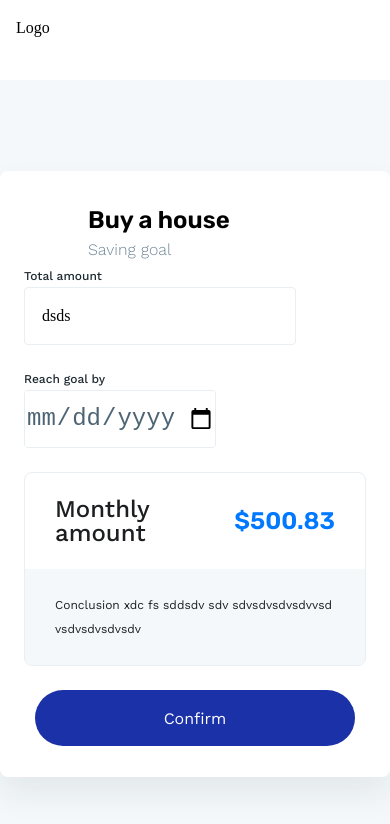
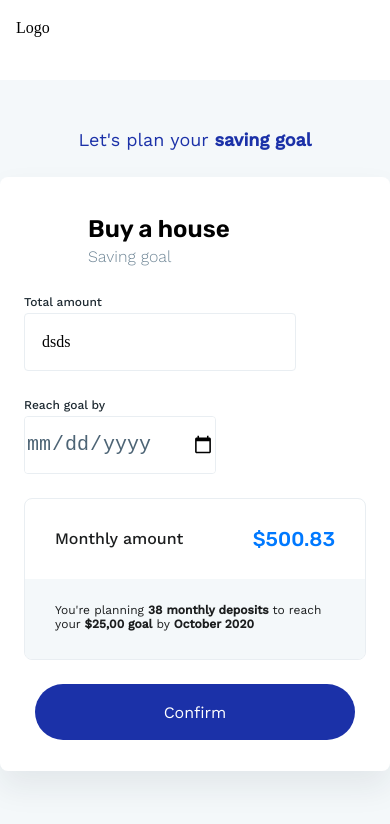
Before and after one commit to YLisDev/origin-financial-assignement, a Next.js app: page / in a window 390 px wide. Shown: the top 824 px of the page. Built offline with nearby package versions, Linux system fonts and the light colour scheme.

Commit message:
Layout fixes and mobile layout update

```diff
--- a/components/SavingsPlanner/UI.tsx
+++ b/components/SavingsPlanner/UI.tsx
@@ -3,6 +3,7 @@ import styled, { css } from 'styled-components';
 
 export const Conatiner = styled.div<{ theme: typeof theme }>`
     padding: 35px 40px;
+    margin: 48px 0;
     width: ${({ theme }) => theme.breakPoints.mobile};
     position: relative;
 
@@ -10,15 +11,29 @@ export const Conatiner = styled.div<{ theme: typeof theme }>`
     border-radius: 8px;
     background-color: ${({ theme }) => theme.colors.background.white};
 
-    overflow: hidden;
-
     @media (max-width: ${({ theme }) => theme.breakPoints.mobile}) {
         padding: 31px 24px;
         width: 100%;
     }
 `;
 
+export const EncouragingCaption = styled.div`
+    position: absolute;
+    top: -48px;
+    left: 0;
+    height: 24px;
+    width: 100%;
+
+    text-align: center;
+    font-size: ${({ theme }) => theme.fontSizes.medium};
+    font-weight: 400;
+    color: ${({ theme }) => theme.colors.accent.dark};
+    font-family: ${({ theme }) => theme.fonts.other};
+`;
+
 export const Header = styled.header`
+    margin-bottom: 20px;
+
     display: flex;
     align-items: center;
     justify-content: flex-start;
@@ -33,7 +48,6 @@ export const HeaderCaption = styled.span<{ theme: typeof theme }>`
     font-family: ${({ theme }) => theme.fonts.other};
     font-weight: 300;
     font-size: ${({ theme }) => theme.fontSizes.mediumSmall};
-    line-height: 24px;
     color: ${({ theme }) => theme.colors.text.caption};
 `;
 
@@ -101,6 +115,10 @@ export const AmountInput = styled.input<{ theme: typeof theme }>`
     font-size: ${({ theme }) => theme.fontSizes.large};
     line-height: 28px;
     color: ${({ theme }) => theme.colors.text.input};
+
+    @media (max-width: ${({ theme }) => theme.breakPoints.mobile}) {
+        font-size: ${({ theme }) => theme.fontSizes.mediumLarge};
+    }
 `;
 
 export const ResultsContainer = styled.div<{ theme: typeof theme }>`
@@ -121,16 +139,24 @@ export const MonthlyAmmountCaption = styled.span<{ theme: typeof theme }>`
     font-size: ${({ theme }) => theme.fontSizes.large};
     line-height: 24px;
     color: ${({ theme }) => theme.colors.text.default};
+
+    @media (max-width: ${({ theme }) => theme.breakPoints.mobile}) {
+        font-size: ${({ theme }) => theme.fontSizes.mediumSmall};
+    }
 `;
 
 export const MonthlyAmmountValue = styled.span<{ theme: typeof theme }>`
     display: block;
 
     font-family: ${({ theme }) => theme.fonts.headers};
-    font-weight: 600;
-    font-size: ${({ theme }) => theme.fontSizes.large};
+    font-weight: 500;
+    font-size: ${({ theme }) => theme.fontSizes.extraLarge};
     line-height: 24px;
     color: ${({ theme }) => theme.colors.accent.light};
+
+    @media (max-width: ${({ theme }) => theme.breakPoints.mobile}) {
+        font-size: ${({ theme }) => theme.fontSizes.mediumLarge};
+    }
 `;
 
 export const Conclusion = styled.p<{ theme: typeof theme }>`
@@ -146,7 +172,6 @@ export const Conclusion = styled.p<{ theme: typeof theme }>`
     font-family: ${({ theme }) => theme.fonts.other};
     font-weight: 400;
     font-size: ${({ theme }) => theme.fontSizes.extraSmall};
-    line-height: 24px;
     color: ${({ theme }) => theme.colors.text.default};
 `;
 
--- a/components/SavingsPlanner/index.tsx
+++ b/components/SavingsPlanner/index.tsx
@@ -5,6 +5,7 @@ import {
     Button,
     Conatiner,
     Conclusion,
+    EncouragingCaption,
     Header,
     HeaderCaption,
     HeaderIconWrapper,
@@ -28,6 +29,10 @@ const H2 = styled.h2`
 const SavingsPlanner = () => {
     return (
         <Conatiner>
+            <EncouragingCaption>
+                Let's plan your <b>saving goal</b>
+            </EncouragingCaption>
+
             <Header>
                 <HeaderIconWrapper></HeaderIconWrapper>
                 <div>
@@ -58,7 +63,10 @@ const SavingsPlanner = () => {
                     <MonthlyAmmountCaption>Monthly amount</MonthlyAmmountCaption>
                     <MonthlyAmmountValue>$500.83</MonthlyAmmountValue>
                 </ResultsContainer>
-                <Conclusion>Conclusion xdc fs sddsdv sdv sdvsdvsdvsdvvsd vsdvsdvsdvsdv</Conclusion>
+                <Conclusion>
+                    You're planning <b>38 monthly deposits</b> to reach your <b>$25,00 goal</b> by{' '}
+                    <b>October 2020</b>
+                </Conclusion>
             </BorderContainer>
 
             <Button>Confirm</Button>
--- a/styles/globalStyle.tsx
+++ b/styles/globalStyle.tsx
@@ -17,6 +17,7 @@ export const theme = {
         medium: '18px',
         mediumLarge: '20px',
         large: '24px',
+        extraLarge: '32px',
     },
     heights: {
         header: { desktop: '80px', mobile: '56px' },
```
